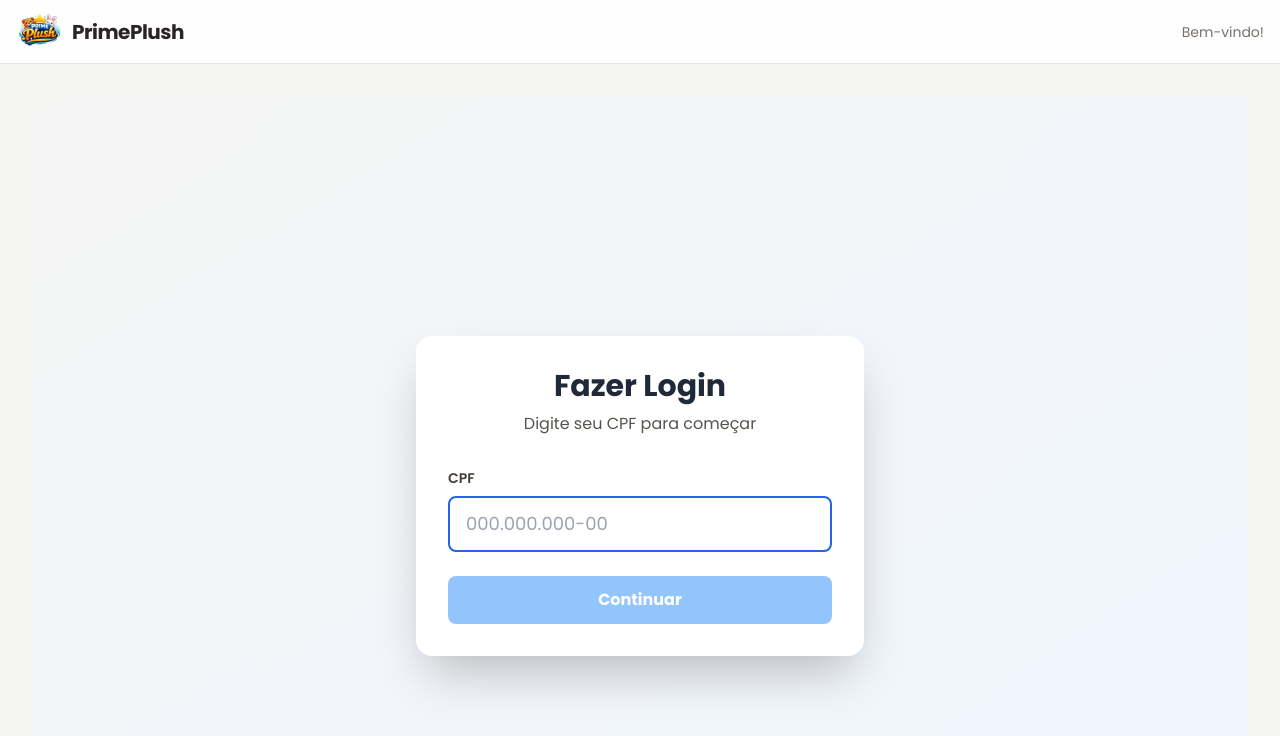
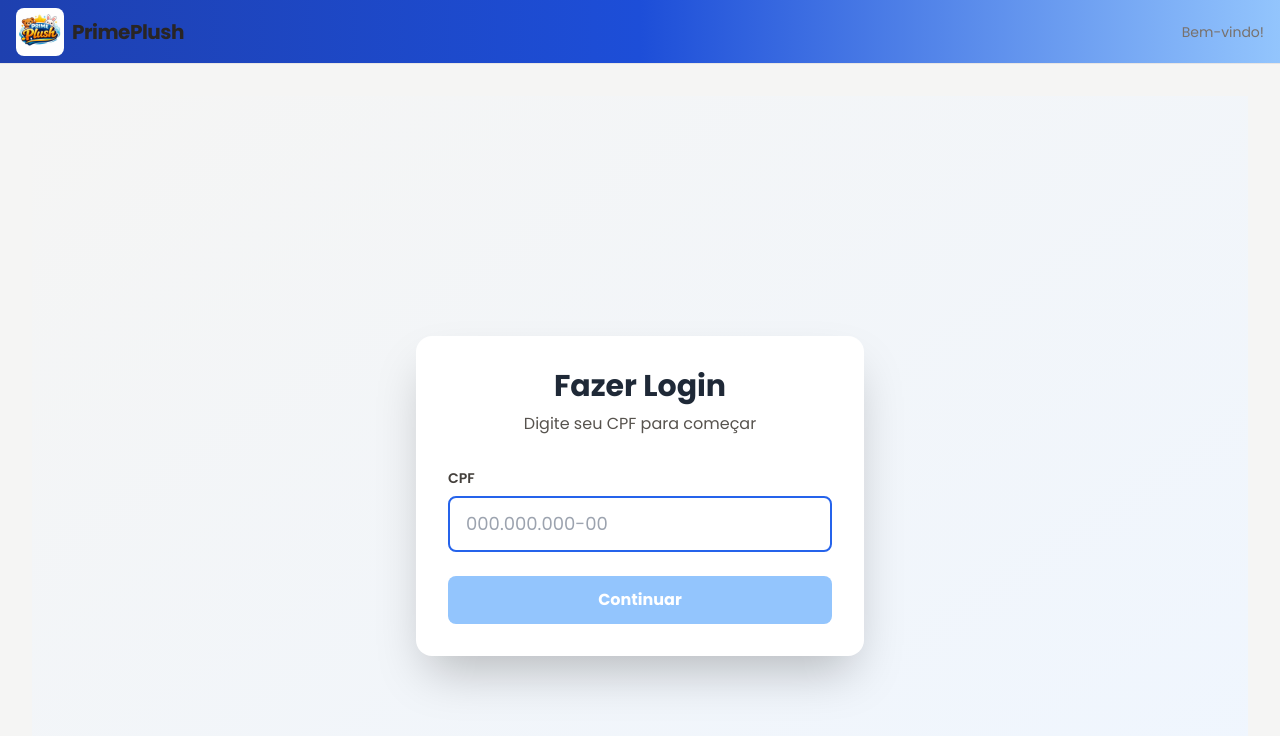
Before and after one commit to MachinePay/PrimePlush, a React (Vite) app: page / in a window 1280 px wide. Shown: the top 736 px of the page. Built offline with nearby package versions, Linux system fonts and the light colour scheme; no server answers.

Commit message:
adicionando header legal

```diff
--- a/components/Header.tsx
+++ b/components/Header.tsx
@@ -21,7 +21,7 @@ const Header: React.FC = () => {
   };
 
   return (
-    <header className="bg-white/90 backdrop-blur-md border-b border-stone-200 sticky top-0 z-50 h-16">
+    <header className="bg-gradient-to-r from-blue-800 via-blue-700 to-blue-300 border-b border-stone-200 sticky top-0 z-50 h-16">
       <div className="container mx-auto px-4 h-full flex items-center justify-between">
         {/* Logo */}
         <div className="flex items-center gap-2">
```
